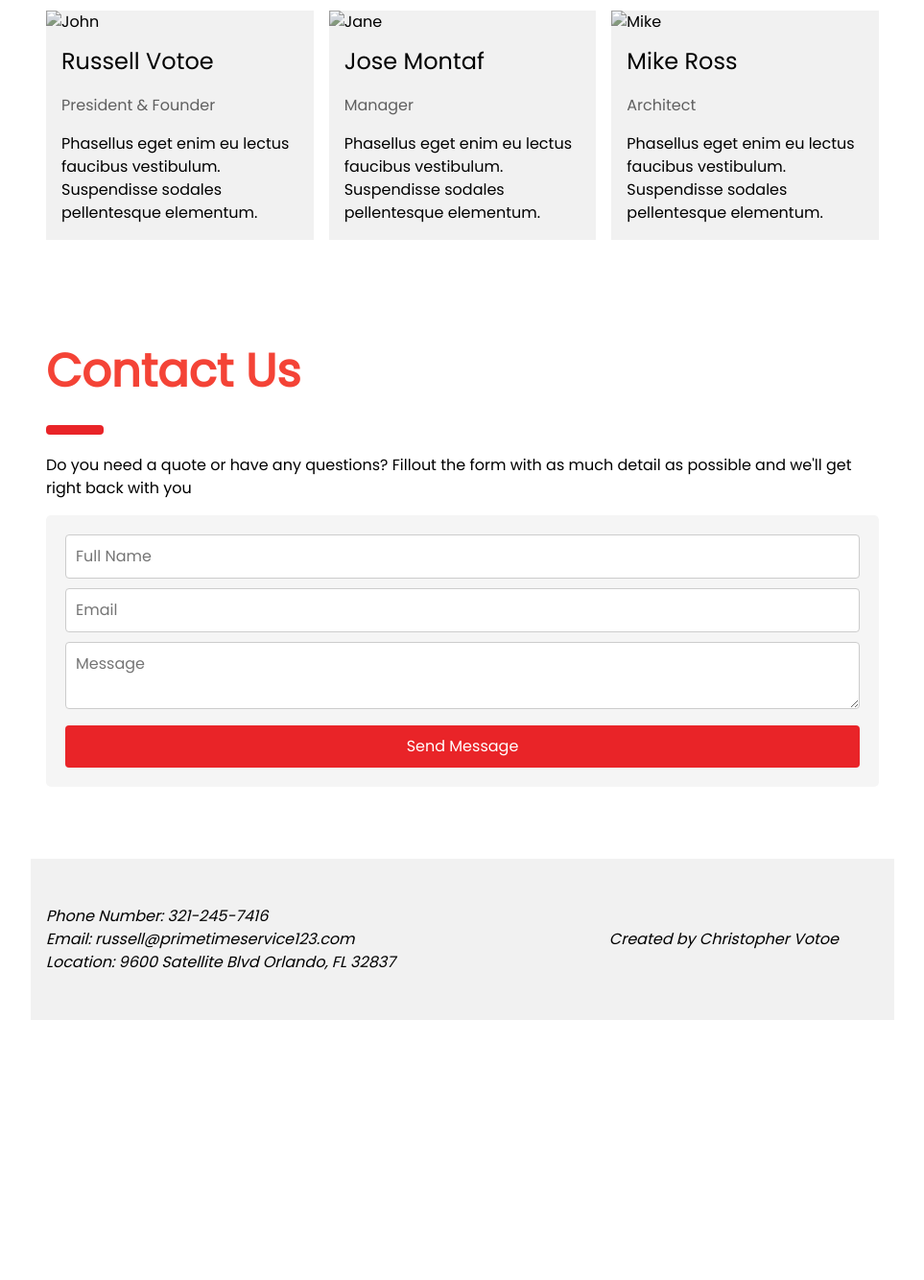
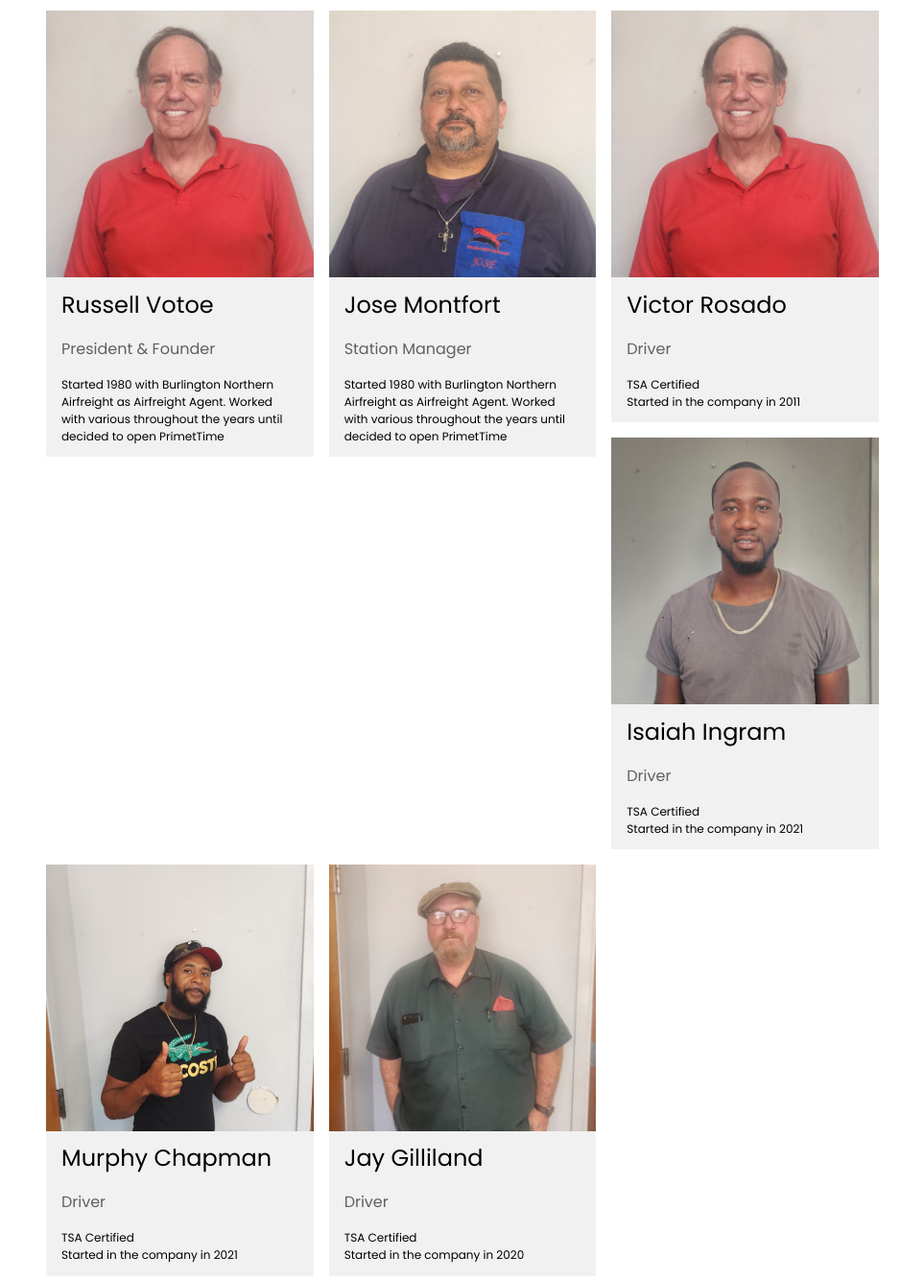
Before and after one commit to ChristopherVotoe/PrimeTimeWebsite2, a plain HTML site: page index.html in a window 1280 px wide. Shown: the part 2020-3354 px from the top of the page at 96% size, without its empty margins (308-1271 px from the left). Before the commit the page ends 3083 px from the top, so only its background shows below. Drawn offline with nearby package versions, Linux system fonts and the light colour scheme.

Commit message:
Finish OurTeam section

```diff
--- a/index.html
+++ b/index.html
@@ -9,6 +9,8 @@
       rel="stylesheet"
       href="https://fonts.googleapis.com/css?family=Poppins"
     />
+    <link rel="stylesheet" href="https://www.w3schools.com/w3css/4/w3.css">
+<link rel="stylesheet" href="https://fonts.googleapis.com/css?family=Poppins">
     <link rel="stylesheet" href="styles.css" />
     <link rel="phpsheet" href="contact_form.php" />
   </head>
@@ -166,7 +168,7 @@
       </div>
 
       <div class="w3-container" id="services" style="margin-top: 75px">
-        <h1 class="w3-xxxlarge w3-text- color1"><b>Services.</b></h1>
+        <h1 class="w3-xxxlarge w3-text-red"><b>Services</b></h1>
         <hr
           style="width: 50px; border: 5px solid; color: #e92428"
           class="w3-round"
@@ -201,40 +203,73 @@
         </p>
       </div>
 
+
       <!-- The Team -->
-      <div class="w3-row-padding w3-grayscale">
+      <div class="w3-row-padding">
         <div class="w3-col m4 w3-margin-bottom">
           <div class="w3-light-grey">
-            <img src="" alt="John" style="width:100%">
+            <img src="photos/Russell V.jpg" alt="John" style="width:100%">
             <div class="w3-container">
               <h3>Russell Votoe</h3>
               <p class="w3-opacity">President & Founder</p>
-              <p>Phasellus eget enim eu lectus faucibus vestibulum. Suspendisse sodales pellentesque elementum.</p>
+              <p style="font-size: 12px;">Started 1980 with Burlington Northern Airfreight as Airfreight Agent. Worked with various throughout the years until decided to open PrimetTime</p>
             </div>
           </div>
         </div>
         <div class="w3-col m4 w3-margin-bottom">
             <div class="w3-light-grey">
-            <img src="" alt="Jane" style="width:100%">
+              <img src="/photos/Jose.jpg" alt="Jane" style="width:100%">
               <div class="w3-container">
-              <h3>Jose Montaf</h3>
-              <p class="w3-opacity">Manager</p>
-              <p>Phasellus eget enim eu lectus faucibus vestibulum. Suspendisse sodales pellentesque elementum.</p>
+                <h3>Jose Montfort</h3>
+                <p class="w3-opacity">Station Manager</p>
+                <p style="font-size: 12px;">Started 1980 with Burlington Northern Airfreight as Airfreight Agent. Worked with various throughout the years until decided to open PrimetTime</p>
             </div>
             </div>
           </div>
           <div class="w3-col m4 w3-margin-bottom">
             <div class="w3-light-grey">
-            <img src="" alt="Mike" style="width:100%">
+              <img src="/photos/Russell V.jpg" alt="Jane" style="width:100%">
               <div class="w3-container">
-              <h3>Mike Ross</h3>
-              <p class="w3-opacity">Architect</p>
-              <p>Phasellus eget enim eu lectus faucibus vestibulum. Suspendisse sodales pellentesque elementum.</p>
+                <h3>Victor Rosado</h3>
+                <p class="w3-opacity">Driver</p>
+                <p style="font-size: 12px;">TSA Certified<br>Started in the company in 2011</p>
+            </div>
+            </div>
+          </div>
+          <div class="w3-col m4 w3-margin-bottom">
+            <div class="w3-light-grey">
+              <img src="/photos/Isaiah.jpg" alt="Jane" style="width:100%">
+              <div class="w3-container">
+                <h3>Isaiah Ingram</h3>
+                <p class="w3-opacity">Driver</p>
+                <p style="font-size: 12px;">TSA Certified<br>Started in the company in 2021</p>
+            </div>
+            </div>
+          </div>
+        <div class="w3-col m4 w3-margin-bottom">
+          <div class="w3-light-grey">
+            <img src="/photos/Murphy.jpg" alt="Jane" style="width:100%">
+            <div class="w3-container">
+              <h3>Murphy Chapman</h3>
+              <p class="w3-opacity">Driver</p>
+              <p style="font-size: 12px;">TSA Certified<br>Started in the company in 2021</p>
+            </div>
+          </div>
+        </div>
+        <div class="w3-col m4 w3-margin-bottom">
+          <div class="w3-light-grey">
+            <img src="photos/Jay.jpg" alt="Mike" style="width:100%">
+            <div class="w3-container">
+              <h3>Jay Gilliland</h3>
+              <p class="w3-opacity">Driver</p>
+              <p style="font-size: 12px;">TSA Certified<br>Started in the company in 2020</p>
             </div>
           </div>
 
+
         </div>
       </div>
+
       <!-- Contact -->
       <div class="w3-container" id="contact" style="margin-top: 75px">
         <h1 class="w3-xxxlarge w3-text-red"><b>Contact Us</b></h1>
```
Also changed, not shown: photos/Isaiah.jpg (added), photos/Jay.jpg (added), photos/Jose.jpg (added), photos/Murphy.jpg (added), photos/Russell V.jpg (added), photos/jay1.png (added). Lines whose indentation alone changed are shown as unchanged.
